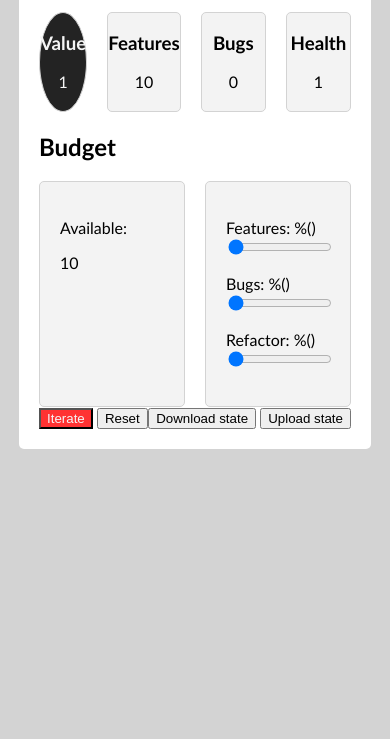
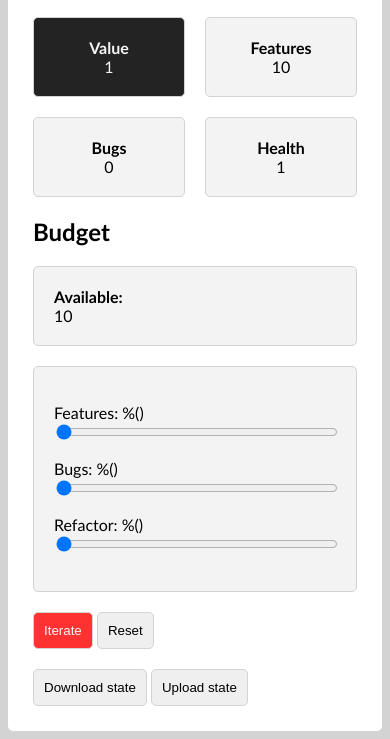
Before and after one commit to jgabari/TFG, a plain HTML site: page feitosa/game2.html in a window 390 px wide. Shown: the part 186-925 px from the top of the page. Before the commit the page ends 844 px from the top, so only its background shows below. Drawn offline with Linux system fonts and the light colour scheme.

Commit message:
probando css (responsive?)

```diff
--- a/feitosa/game2.html
+++ b/feitosa/game2.html
@@ -16,27 +16,27 @@
         <h1>Project evolution simulator</h1>
         <h2>Stats</h2>
         <section id="stats">
-            <div>
-                <h3>Value</h3>
+            <div id="value">
+                <b>Value</b>
                 <span id="value_display"></span>
             </div>
-            <div>
-                <h3>Features</h3>
+            <div id="features">
+                <b>Features</b>
                 <span id="features_display"></span>
             </div>
-            <div>
-                <h3>Bugs</h3>
+            <div id="bugs">
+                <b>Bugs</b>
                 <span id="bugs_display"></span>
             </div>
-            <div>
-                <h3>Health</h3>
+            <div id="health">
+                <b>Health</b>
                 <span id="health_display"></span>
             </div>
         </section>
         <h2>Budget</h2>
         <section id="budget">
             <div>
-                <p>Available: </p>
+                <b>Available: </b><br>
                 <span id="budget_display"></span>
             </div>
             <div>
@@ -61,11 +61,11 @@
             </div>
         </section>
         <section id="buttons">
-            <div id="game_buttons">
+            <div class="buttons">
                 <button id="iterate_btn">Iterate</button>
                 <button id="reset_btn">Reset</button>
             </div>
-            <div id="state_buttons">
+            <div class="buttons">
                 <button id="download_btn">Download state</button>
                 <button id="upload_btn">Upload state</button>
             </div>
--- a/feitosa/style.css
+++ b/feitosa/style.css
@@ -3,40 +3,36 @@ body {
     display: flex;
     justify-content: center;
     align-items: center;
-    font-family:'Trebuchet MS', 'Lucida Sans Unicode', 'Lucida Grande', 'Lucida Sans', Arial, sans-serif
+    font-family:'Trebuchet MS', 'Lucida Sans Unicode', 'Lucida Grande', 'Lucida Sans', Arial, sans-serif;
 }
 
 main {
     background: white;
     border-radius: 5px;
-    width: 80vw;
+    width: 90vw;
     max-width: 800px;
-    padding: 20px;
+    padding: 25px;
 }
 
-#stats, #budget{
+section {
     display: flex;
+    flex-wrap: wrap;
     gap: 20px;
 }
-#stats div {
-    background-color: rgb(243, 243, 243);
-    border-radius: 5px;
-    border: 1px solid lightgray;
-    display: flex;
-    justify-content: center;
-    align-items: center;
-    flex-direction: column;
-    padding-bottom: 20px;
-    flex: 1;
-}
-#stats div:first-of-type {
-    border-radius: 50%;
-    background-color: rgb(35, 35, 35);
-    color: whitesmoke;
-    flex: 0.5
+
+#buttons {
+    justify-content: space-between;
+    padding-top: 20px;
 }
 
-#budget div {
+.buttons {
+    padding: 0px;
+    background-color: #fff;
+    border: 0px;
+    flex: none;
+}
+
+div {
     background-color: rgb(243, 243, 243);
     border-radius: 5px;
     border: 1px solid lightgray;
@@ -44,18 +40,59 @@ main {
     flex: 1;
 }
 
-#buttons {
+#stats div {
     display: flex;
-    justify-content: space-between;
+    justify-content: center;
+    align-items: center;
+    flex-direction: column;
+    min-width: 100px;
+}
+#stats #value {
+    border-radius: 5px;
+    background-color: rgb(35, 35, 35);
+    color: whitesmoke;
 }
 
-#game_buttons button:first-of-type {
+#budget div {
+    min-width: 200px;
+}
+
+#budget div:hover {
+    background-color: rgb(240, 240, 240);
+}
+
+#iterate_btn {
     background-color: rgb(255, 50, 50);
     color: whitesmoke;
 }
 
+#iterate_btn:hover {
+    background-color: rgb(255, 80, 80);
+}
+
+#iterate_btn:active {
+    background-color: rgb(200, 0, 0);
+}
+
+button {
+    padding: 10px;
+    border-radius: 5px;
+    border: 1px solid lightgray;
+}
+
+button:hover {
+    background-color: rgb(80, 80, 80);
+    color: whitesmoke;
+}
+
+button:active {
+    background-color: black;
+}
+
 input {
     width: 100%;
+    background: red;
+
 }
 
 input:hover {
```
